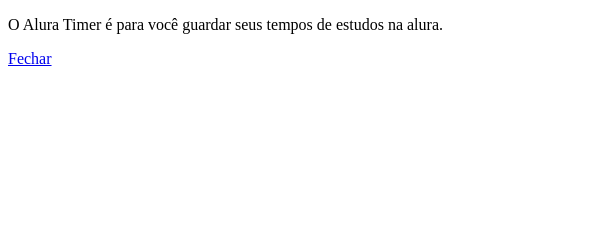
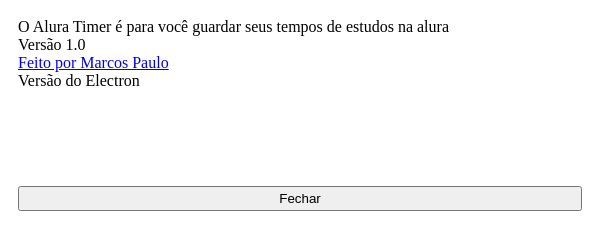
Before and after one commit to barretoMarcosPaulo/Learning-Electron, an Electron app: page src/app/pages/about.html in a window 600 px wide. Drawn offline with Linux system fonts and the light colour scheme.

Commit message:
link github

```diff
--- a/src/app/pages/about.html
+++ b/src/app/pages/about.html
@@ -4,14 +4,23 @@
     <meta charset="UTF-8">
     <meta name="viewport" content="width=device-width, initial-scale=1.0">
     <meta http-equiv="X-UA-Compatible" content="ie=edge">
+    <link rel="stylesheet" href="../styles/about.css">
     <title>Sobre o Alura Timer</title>
 </head>
 <body>
-    <p>
-        O Alura Timer é para você guardar seus tempos de estudos na alura.
-    </p>
 
-    <a href="#" id="btn-close">Fechar</a>
+    <div class="container">
+        <p>O Alura Timer é para você guardar seus tempos de estudos na alura</p>
+        <p>Versão 1.0</p>
+        <p>
+            <a href="#" id="link-github">
+                Feito por Marcos Paulo
+            </a>
+        </p>
+
+        <p>Versão do Electron <span id="electron-version"></span></p>
+        <button type="button" href="#" id="btn-close">Fechar</button>
+    </div>
 
     <script src="../js/about.js"></script>
 </body>
```
